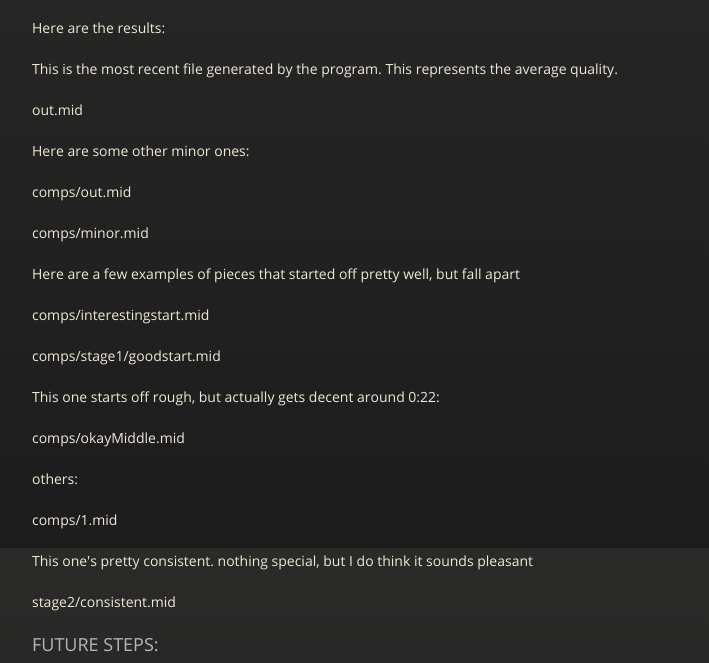
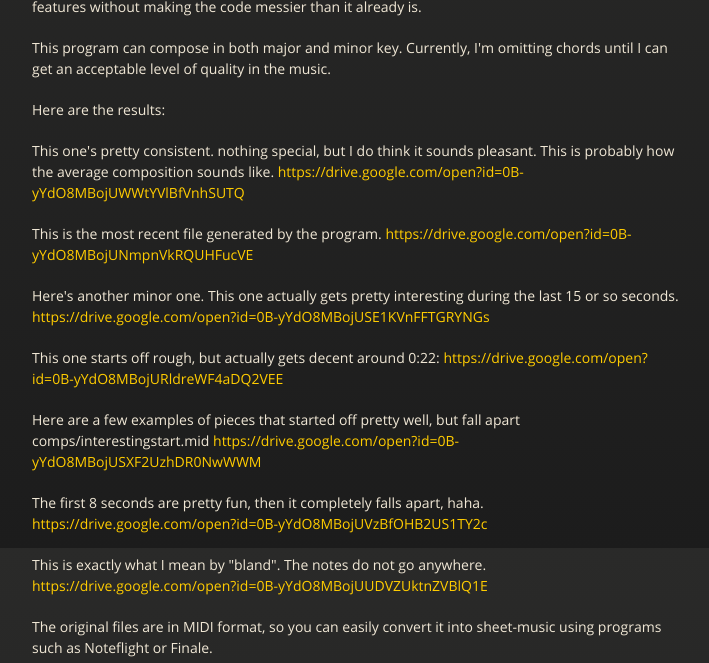
Before and after one commit to ntzhong/Composer, a plain HTML site: page index.html in a window 1280 px wide. Shown: the part 1852-2515 px from the top of the page, without its empty margins (283-992 px from the left). Drawn offline with nearby package versions, Linux system fonts and the light colour scheme.

Commit message:
Create gh-pages branch via GitHub

```diff
--- a/index.html
+++ b/index.html
@@ -38,7 +38,11 @@
           <span class="credits right">Hosted on GitHub Pages &mdash; Theme by <a href="https://twitter.com/michigangraham">mattgraham</a></span>
         </div>
 
-        <p>I was very surprised when I learned that musical automatons had already been in existence for at least several centuries. Perhaps most fascinating was David Roentgen's automaton modeled after Marie Antoinette in the 1700's. Roentgen's mechanical android strikes the strings of the instrument in perfect rhythm and with incredible precision, which is impressive given the technology available at the time.</p>
+        <p>For you TL;DR kind of people, here's a piece composed by the program: </p>
+
+<p><a href="https://drive.google.com/open?id=0B-yYdO8MBojUWWtYVlBfVnhSUTQ">https://drive.google.com/open?id=0B-yYdO8MBojUWWtYVlBfVnhSUTQ</a></p>
+
+<p>I was very surprised when I learned that musical automatons had already been in existence for at least several centuries. Perhaps most fascinating was David Roentgen's automaton modeled after Marie Antoinette in the 1700's. Roentgen's mechanical android strikes the strings of the instrument in perfect rhythm and with incredible precision, which is impressive given the technology available at the time.</p>
 
 <p>Considering how far technology has advanced since then, I decided to take a crack at making my own autonomous instrument to see just how far we've come since then. But unlike the ones created during the renaissance and baroque periods, this instrument does not play preset pieces. Instead, it writes its own pieces. </p>
 
@@ -65,33 +69,29 @@
 
 <p>Here are the results: </p>
 
-<p>This is the most recent file generated by the program. This represents the average quality.</p>
+<p>This one's pretty consistent. nothing special, but I do think it sounds pleasant. This is probably how the average composition sounds like.
+<a href="https://drive.google.com/open?id=0B-yYdO8MBojUWWtYVlBfVnhSUTQ">https://drive.google.com/open?id=0B-yYdO8MBojUWWtYVlBfVnhSUTQ</a></p>
 
-<p>out.mid</p>
+<p>This is the most recent file generated by the program.
+<a href="https://drive.google.com/open?id=0B-yYdO8MBojUNmpnVkRQUHFucVE">https://drive.google.com/open?id=0B-yYdO8MBojUNmpnVkRQUHFucVE</a></p>
 
-<p>Here are some other minor ones:</p>
+<p>Here's another minor one. This one actually gets pretty interesting during the last 15 or so seconds.
+<a href="https://drive.google.com/open?id=0B-yYdO8MBojUSE1KVnFFTGRYNGs">https://drive.google.com/open?id=0B-yYdO8MBojUSE1KVnFFTGRYNGs</a></p>
 
-<p>comps/out.mid</p>
+<p>This one starts off rough, but actually gets decent around 0:22:
+<a href="https://drive.google.com/open?id=0B-yYdO8MBojURldreWF4aDQ2VEE">https://drive.google.com/open?id=0B-yYdO8MBojURldreWF4aDQ2VEE</a></p>
 
-<p>comps/minor.mid</p>
+<p>Here are a few examples of pieces that started off pretty well, but fall apart
+comps/interestingstart.mid
+<a href="https://drive.google.com/open?id=0B-yYdO8MBojUSXF2UzhDR0NwWWM">https://drive.google.com/open?id=0B-yYdO8MBojUSXF2UzhDR0NwWWM</a></p>
 
-<p>Here are a few examples of pieces that started off pretty well, but fall apart</p>
+<p>The first 8 seconds are pretty fun, then it completely falls apart, haha.
+<a href="https://drive.google.com/open?id=0B-yYdO8MBojUVzBfOHB2US1TY2c">https://drive.google.com/open?id=0B-yYdO8MBojUVzBfOHB2US1TY2c</a></p>
 
-<p>comps/interestingstart.mid</p>
+<p>This is exactly what I mean by "bland". The notes do not go anywhere.
+<a href="https://drive.google.com/open?id=0B-yYdO8MBojUUDVZUktnZVBlQ1E">https://drive.google.com/open?id=0B-yYdO8MBojUUDVZUktnZVBlQ1E</a></p>
 
-<p>comps/stage1/goodstart.mid</p>
-
-<p>This one starts off rough, but actually gets decent around 0:22:</p>
-
-<p>comps/okayMiddle.mid</p>
-
-<p>others:</p>
-
-<p>comps/1.mid</p>
-
-<p>This one's pretty consistent. nothing special, but I do think it sounds pleasant</p>
-
-<p>stage2/consistent.mid</p>
+<p>The original files are in MIDI format, so you can easily convert it into sheet-music using programs such as Noteflight or Finale.</p>
 
 <h3>
 <a id="future-steps" class="anchor" href="#future-steps" aria-hidden="true"><span aria-hidden="true" class="octicon octicon-link"></span></a>FUTURE STEPS:</h3>
```
Also changed, not shown: params.json (+1 -1 lines).
